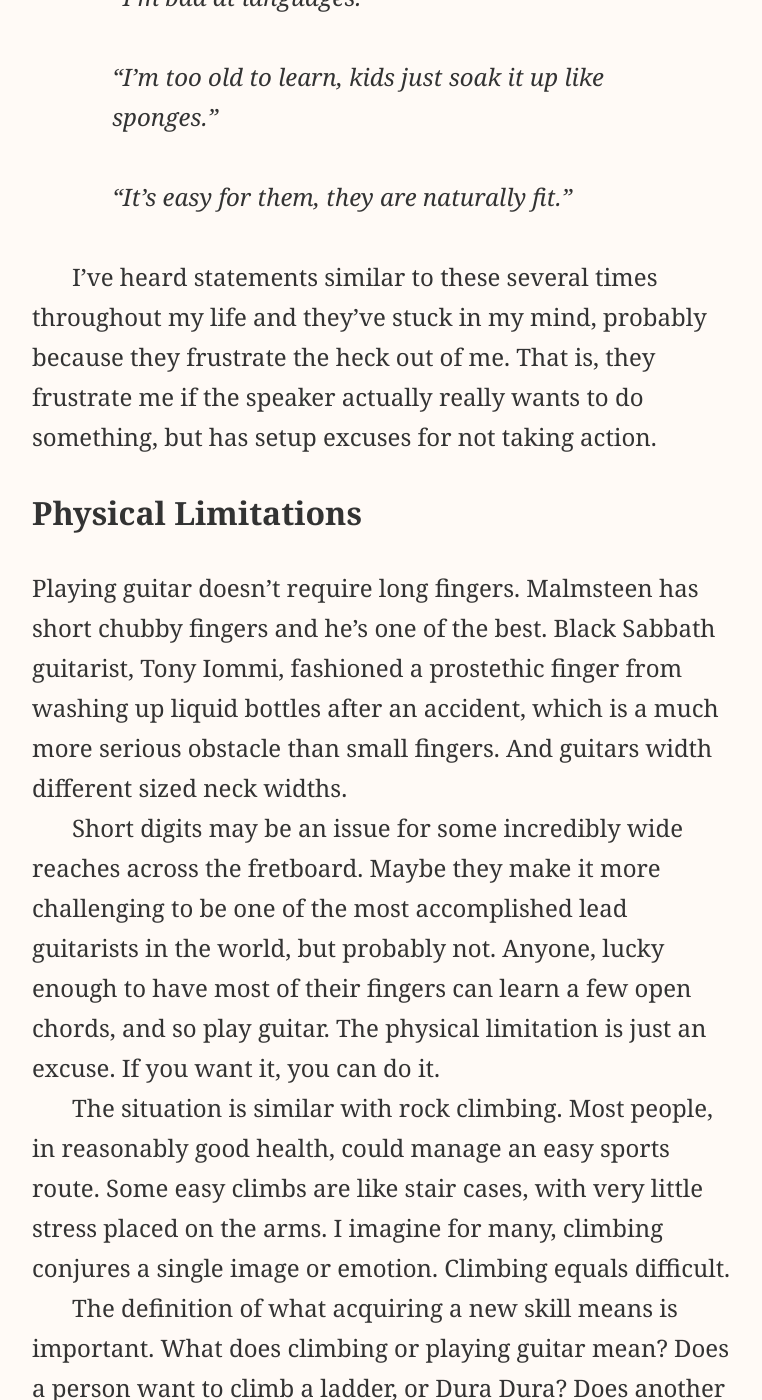
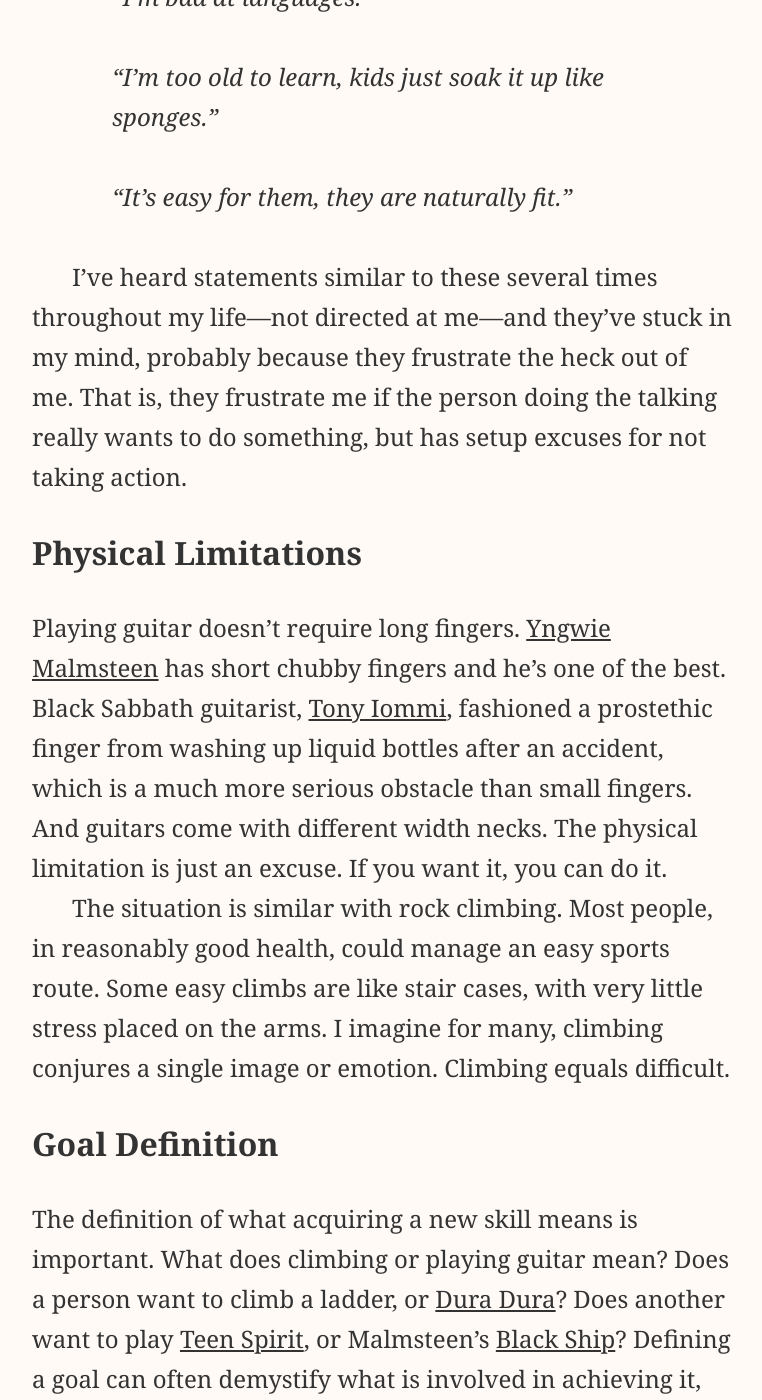
Before and after one commit to paddyohanlon/remote-manifesto, a Jekyll site: the page built from _posts/2013-11-09-genetics-talent-skill-and-natural-fitness.markdown, in a window 1280 px wide and 1400 px high, scrolled down 737 px. Shown: the whole window, without its empty margins (258-1020 px from the left). Built offline with Jekyll 4.4.1, drawn with Linux system fonts in a browser that asks for light colours; Markdown is read by kramdown in place of the engine named in the settings; comment, search, counter and statistics services are not loaded; some of the changed text lies outside the part shown.

Commit message:
Last touches and typos before asking proof readers to review and adding links.

```diff
--- a/_posts/2013-11-09-genetics-talent-skill-and-natural-fitness.markdown
+++ b/_posts/2013-11-09-genetics-talent-skill-and-natural-fitness.markdown
@@ -13,17 +13,17 @@ location: from the air, between Girona, Catalonia and Dublin, Ireland
 <blockquote>“I’m too old to learn, kids just soak it up like sponges.”</blockquote>
 <blockquote>“It’s easy for them, they are naturally fit.”</blockquote>
 
-I’ve heard statements similar to these several times throughout my life and they’ve stuck in my mind, probably because they frustrate the heck out of me. That is, they frustrate me if the speaker actually really wants to do something, but has setup excuses for not taking action.
+I’ve heard statements similar to these several times throughout my life—not directed at me—and they’ve stuck in my mind, probably because they frustrate the heck out of me. That is, they frustrate me if the person doing the talking really wants to do something, but has setup excuses for not taking action.
 
 ### Physical Limitations
 
-Playing guitar doesn’t require long fingers. Malmsteen has short chubby fingers and he’s one of the best. Black Sabbath guitarist, Tony Iommi, fashioned a prostethic finger from washing up liquid bottles after an accident, which is a much more serious obstacle than small fingers. And guitars width different sized neck widths.
-
-Short digits may be an issue for some incredibly wide reaches across the fretboard. Maybe they make it more challenging to be one of the most accomplished lead guitarists in the world, but probably not. Anyone, lucky enough to have most of their fingers can learn a few open chords, and so play guitar. The physical limitation is just an excuse. If you want it, you can do it.
+Playing guitar doesn’t require long fingers. [Yngwie Malmsteen](#) has short chubby fingers and he’s one of the best. Black Sabbath guitarist, [Tony Iommi](#), fashioned a prostethic finger from washing up liquid bottles after an accident, which is a much more serious obstacle than small fingers. And guitars come with different width necks. The physical limitation is just an excuse. If you want it, you can do it.
 
 The situation is similar with rock climbing. Most people, in reasonably good health, could manage an easy sports route. Some easy climbs are like stair cases, with very little stress placed on the arms. I imagine for many, climbing conjures a single image or emotion. Climbing equals difficult.
 
-The definition of what acquiring a new skill means is important. What does climbing or playing guitar mean? Does a person want to climb a ladder, or Dura Dura? Does another want to play Teen Spirit, or Yngwie Malmsteen's Black Ship? Defining a goal can often demystify what is involved in achieving it, removing some of the associated fear with it.
+### Goal Definition
+
+The definition of what acquiring a new skill means is important. What does climbing or playing guitar mean? Does a person want to climb a ladder, or [Dura Dura](#)? Does another want to play [Teen Spirit](#), or Malmsteen’s [Black Ship](#)? Defining a goal can often demystify what is involved in achieving it, removing some of the associated fear.
 
 ### Learning with Age
 
```
Also changed, not shown: other parts of _posts/2013-11-09-genetics-talent-skill-and-natural-fitness.markdown (+4 -4 lines), _posts/2013-11-09-the-super-save-ikea-function.markdown (added, +27 -0 lines).
